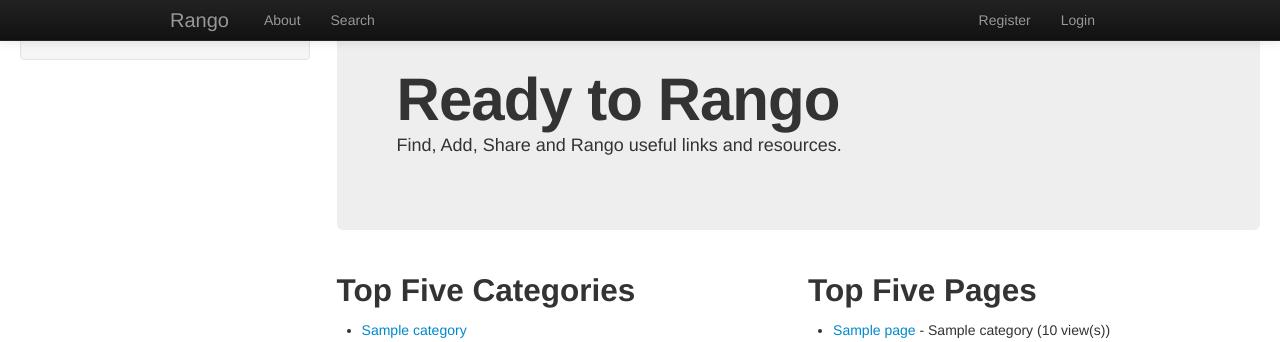
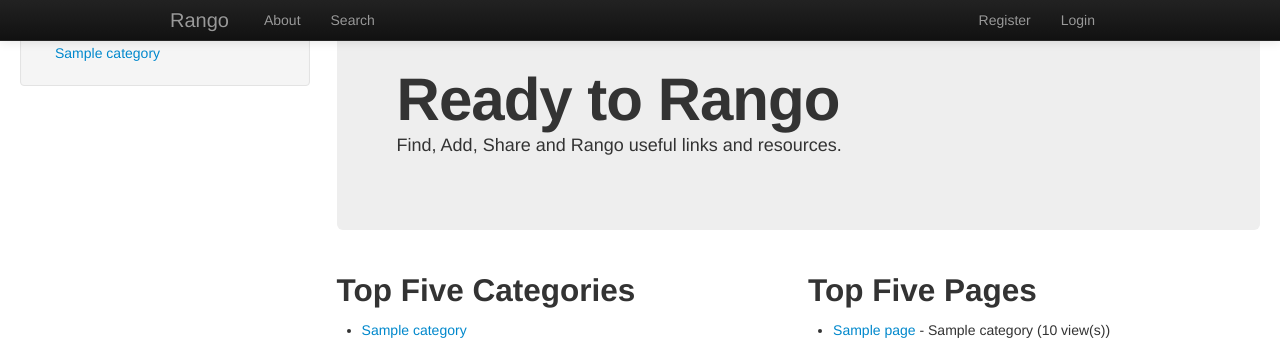
Before and after one commit to StevenWoo/django-tango, a Django app: page /rango/ in a window 1280 px wide. Shown: the top 342 px of the page. Run offline with Django 3.2, Linux system fonts and the light colour scheme; tables that the repository leaves empty hold one stand-in row (values such as "Sample post").

Commit message:
following along 14.2

```diff
--- a/rango/views.py
+++ b/rango/views.py
@@ -11,6 +11,11 @@ from rango.bing_search import run_query
 
 def encode_category_to_url(category):
     category.url = category.name.replace(' ', '_')
+
+def encode_url(category):
+    url = category.replace(' ', '_')
+    return url
+
 
 def decode_url(url_to_decode):
     category_name = url_to_decode.replace('_', ' ')
@@ -26,7 +31,12 @@ def index(request):
 
     page_list = Page.objects.order_by('-views')[:5]
 
+    cat_list = get_category_list()
+
     context_dict = {'categories': category_list, 'pages':page_list}
+
+    context_dict['cat_list'] = cat_list
+
 
     # The following two lines are new.
     # We loop through each category returned, and create a URL attribute.
@@ -315,3 +325,11 @@ def search(request):
             result_list = run_query(query)
 
     return render_to_response('rango/search.html', {'result_list': result_list}, context)
+
+def get_category_list():
+    cat_list = Category.objects.all()
+
+    for cat in cat_list:
+        cat.url = encode_url(cat.name)
+
+    return cat_list
--- a/tango_with_django_project/templates/rango/base.html
+++ b/tango_with_django_project/templates/rango/base.html
@@ -46,9 +46,18 @@
 <div class="container-fluid">
     <div class="row-fluid">
         <div class="span3">
-            <div class="well sidebar-nav">
-                <!--- Empty for the timebeing -->
-            </div>
+
+          <div class="well sidebar-nav">
+            {% block sidebar %}
+            {% endblock %}
+            <div id="cats">
+              {% if cat_list %}
+                <ul class="nav nav-list"><li>Category List</li></ul>
+                {% include 'rango/category_list.html' with cat_list=cat_list %}
+             {% endif %}
+           </div>
+         </div>
+
             <!--/.well -->
         </div>
         <!--/span-->
--- /dev/null
+++ b/tango_with_django_project/templates/rango/category_list.html
@@ -0,0 +1,9 @@
+<ul class="nav nav-list">
+    {% if cat_list %}
+        {% for cat in cat_list %}
+            <li><a href="/rango/category/{{ cat.url }}">{{ cat.name }}</a></li>
+        {% endfor %}
+    {% else %}
+        <li>No categories at present.</li>
+   {% endif %}
+</ul>
```
